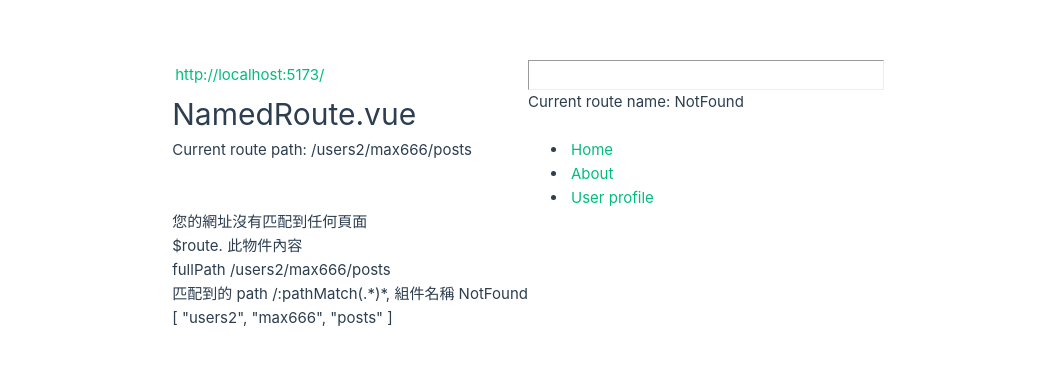
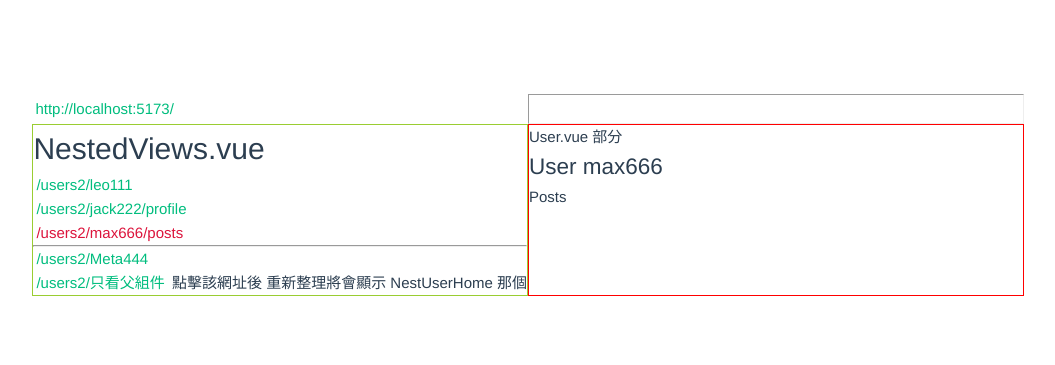
Before and after one commit to leo41271/Vue3-Official-Doc-Learn, a Vue app in the folder Vue3-Route-Doc-Learn/: page /users2/max666/posts in a window 1280 px wide. Shown: the part 205-570 px from the top of the page, without its empty margins (112-1167 px from the left). Built offline with nearby package versions, Linux system fonts and the light colour scheme.

Commit message:
VueRouter Essentials Nested Routes : basic 、 Omitting parent

```diff
--- a/Vue3-Route-Doc-Learn/src/App.vue
+++ b/Vue3-Route-Doc-Learn/src/App.vue
@@ -1,9 +1,9 @@
 <script setup>
-import NamedRoute from '@/pages/NamedRoute.vue';
+import NestedRoutes from '@/pages/NestedRoutes.vue';
 </script>
 
 <template>
-  <a href=" http://localhost:5173/">http://localhost:5173/</a>
+  <a href="http://localhost:5173/">http://localhost:5173/</a>
   <hr>
-  <NamedRoute></NamedRoute>
+  <NestedRoutes></NestedRoutes>
 </template>
--- /dev/null
+++ b/Vue3-Route-Doc-Learn/src/pages/NestedRoutes.vue
@@ -0,0 +1,43 @@
+<template><!-- NestedRoutes.vue -->
+    <div style="border: 1px solid yellowgreen">
+        <h1>NestedViews.vue</h1>
+        <p>
+            <router-link to="/users2/leo111">/users2/leo111</router-link><br />
+            <router-link to="/users2/jack222/profile">/users2/jack222/profile</router-link><br />
+            <router-link to="/users2/max666/posts">/users2/max666/posts</router-link>
+            <hr>
+            <router-link :to="{ name: 'userName', params: { username: 'Meta444' } }">/users2/Meta444</router-link><br />
+            <router-link :to="{ name: 'nestShowParents', params: { username: '只看父組件' } }">/users2/只看父組件</router-link>
+            點擊該網址後 重新整理將會顯示 NestUserHome 那個 <br />
+        </p>
+    </div>
+    <router-view></router-view>
+</template>
+<style>
+#app {
+    font-family: Avenir, Helvetica, Arial, sans-serif;
+    -webkit-font-smoothing: antialiased;
+    -moz-osx-font-smoothing: grayscale;
+    color: #2c3e50;
+}
+
+.router-link-active {
+    color: orange;
+}
+
+.router-link-exact-active {
+    color: crimson;
+}
+</style>
+<style scoped>
+ul {
+    display: flex;
+    list-style: none;
+    padding: 0;
+    margin: 0;
+}
+
+li:not(:last-of-type) {
+    margin-right: 1rem;
+}
+</style>
--- a/Vue3-Route-Doc-Learn/src/router/index.js
+++ b/Vue3-Route-Doc-Learn/src/router/index.js
@@ -8,6 +8,12 @@ import UserGeneric from "@/views/DynamicRouteMatching/UserGeneric.vue"; // NotFo
 import User from "@/views/NamedRoute/User.vue";
 import Home from "@/views/NamedRoute/Home.vue";
 import About from "@/views/NamedRoute/About.vue";
+import NestUser from "@/views/NestedRoutes/User.vue";
+import NestUserHome from "@/views/NestedRoutes/UserHome.vue";
+import NestUserProfile from "@/views/NestedRoutes/UserProfile.vue";
+import NestUserPosts from "@/views/NestedRoutes/UserPosts.vue";
+import NestUserName from "@/views/NestedRoutes/UserNamed.vue";
+
 const routes = [
     { path: "/", component: HomeView }, // 範例1
     { path: "/about", component: AboutView }, // 範例1
@@ -17,6 +23,18 @@ const routes = [
     { path: "/", name: "home", component: Home }, // named route範例3
     { path: "/about", name: "about", component: About }, // named route範例3
     { path: "/user/:username", name: "profile", component: User }, // named route範例3
+    {
+        path: "/users2/:username", // 2做命名區隔 (若網址打一樣 上面之前範例會顯示)
+        name: "nestShowParents",
+        component: NestUser, // 省略父組件 可透過註解掉這行觀察
+        children: [
+            // 當 User組件中的 <router-view> 之Url 符合時 對應之路由所應設之組件時 該組件將被渲染
+            { path: "", component: NestUserHome }, //
+            { path: "profile", component: NestUserProfile }, // /user/:id/profile
+            { path: "posts", component: NestUserPosts }, // /user/:id/profile
+            { path: "", name: "userName", component: NestUserName }, // /user/:id/profile
+        ],
+    },
 ];
 
 const router = createRouter({
--- /dev/null
+++ b/Vue3-Route-Doc-Learn/src/views/NestedRoutes/User.vue
@@ -0,0 +1,7 @@
+<template>
+    <div class="user" style="border: 1px solid red">
+        User.vue 部分
+        <h2>User {{ $route.params.username }}</h2>
+        <router-view></router-view>
+    </div>
+</template>
--- /dev/null
+++ b/Vue3-Route-Doc-Learn/src/views/NestedRoutes/UserHome.vue
@@ -0,0 +1,5 @@
+<template>
+    <div>Home</div>
+    <div>shop</div>
+    <div>others</div>
+</template>
--- /dev/null
+++ b/Vue3-Route-Doc-Learn/src/views/NestedRoutes/UserNamed.vue
@@ -0,0 +1,3 @@
+<template>
+    <div>Named 使用測試</div>
+</template>
--- /dev/null
+++ b/Vue3-Route-Doc-Learn/src/views/NestedRoutes/UserPosts.vue
@@ -0,0 +1,3 @@
+<template>
+    <div>Posts</div>
+</template>
--- /dev/null
+++ b/Vue3-Route-Doc-Learn/src/views/NestedRoutes/UserProfile.vue
@@ -0,0 +1,3 @@
+<template>
+    <div>Profile</div>
+</template>
```
